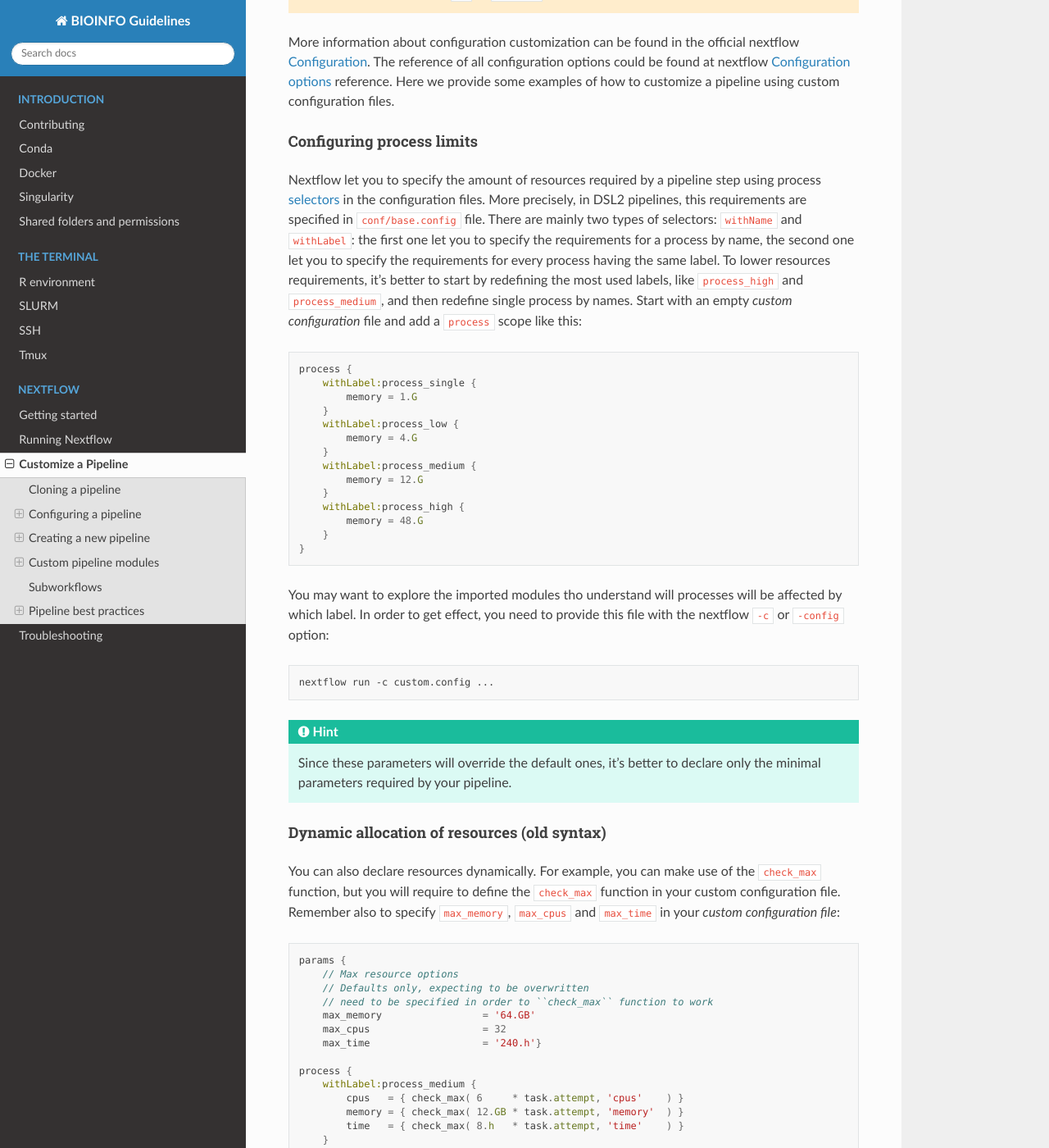
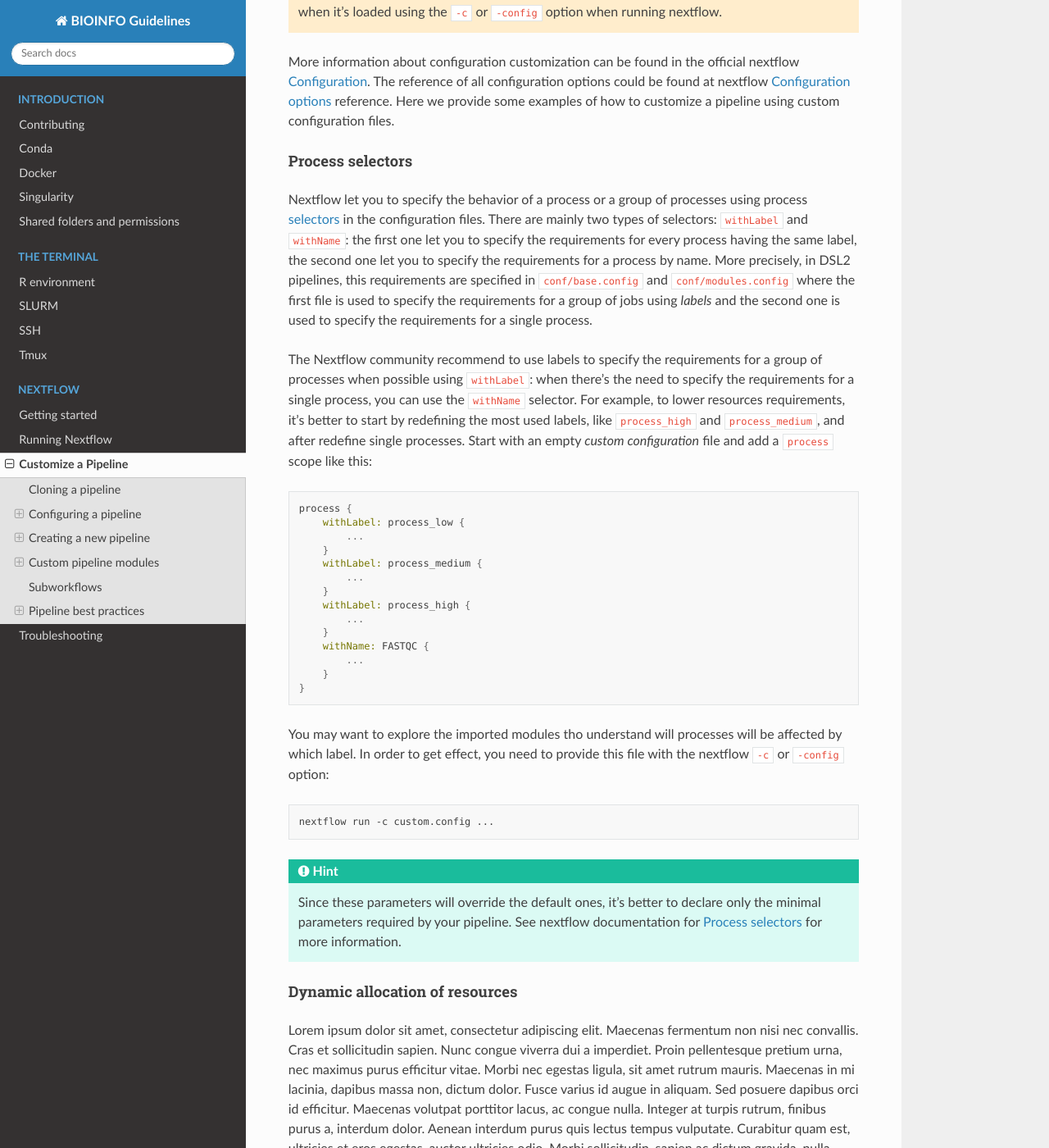
Before and after one commit to cnr-ibba/BIOINFO-guidelines, a Sphinx documentation site: the page built from docs/nextflow/customize.rst, in a window 1280 px wide and 1400 px high, scrolled down 3547 px. Shown: the whole window at 82% size. Built offline with Sphinx 7.4.7 and the Read the Docs theme 3.1.0, drawn with Linux system fonts in a browser that asks for light colours; some of the changed text lies outside the part shown.

Commit message:
:memo: describe process selectors

```diff
--- a/docs/nextflow/customize.rst
+++ b/docs/nextflow/customize.rst
@@ -152,34 +152,41 @@ The reference of all configuration options could be found at nextflow
 reference. Here we provide some examples of how to customize a pipeline using
 custom configuration files.
 
-Configuring process limits
-^^^^^^^^^^^^^^^^^^^^^^^^^^
+Process selectors
+^^^^^^^^^^^^^^^^^
 
-Nextflow let you to specify the amount of resources required by a pipeline step
+Nextflow let you to specify the behavior of a process or a group of processes
 using process `selectors <https://www.nextflow.io/docs/latest/config.html#process-selectors>`__
-in the configuration files. More precisely, in DSL2 pipelines, this requirements
-are specified in ``conf/base.config`` file. There are mainly two types of selectors:
-``withName`` and ``withLabel``: the first one let you to specify the requirements
-for a process by name, the second one let you to specify the requirements for every
-process having the same label. To lower resources requirements, it's better to
+in the configuration files. There are mainly two types of selectors:
+``withLabel`` and ``withName``: the first one let you to specify the requirements
+for every process having the same label, the second one let you to specify the
+requirements for a process by name. More precisely, in DSL2 pipelines, this requirements
+are specified in ``conf/base.config`` and ``conf/modules.config`` where the first
+file is used to specify the requirements for a group of jobs using *labels* and
+the second one is used to specify the requirements for a single process.
+
+The Nextflow community recommend to use labels to specify the requirements for
+a group of processes when possible using ``withLabel``: when there's
+the need to specify the requirements for a single process, you can use the ``withName``
+selector. For example, to lower resources requirements, it's better to
 start by redefining the most used labels, like ``process_high`` and ``process_medium``,
-and then redefine single process by names. Start with an empty *custom configuration*
+and after redefine single processes. Start with an empty *custom configuration*
 file and add a ``process`` scope like this:
 
 .. code-block:: groovy
 
   process {
-      withLabel:process_single {
-          memory = 1.G
+      withLabel: process_low {
+          ...
       }
-      withLabel:process_low {
-          memory = 4.G
+      withLabel: process_medium {
+          ...
       }
-      withLabel:process_medium {
-          memory = 12.G
+      withLabel: process_high {
+          ...
       }
-      withLabel:process_high {
-          memory = 48.G
+      withName: FASTQC {
+          ...
       }
   }
 
@@ -195,7 +202,24 @@ or ``-config`` option:
 .. hint::
 
   Since these parameters will override the default ones, it's better to declare only
-  the minimal parameters required by your pipeline.
+  the minimal parameters required by your pipeline. See nextflow documentation for
+  `Process selectors <https://www.nextflow.io/docs/latest/config.html#process-selectors>`__
+  for more information.
+
+.. _dynamic-allocation-resources:
+
+Dynamic allocation of resources
+^^^^^^^^^^^^^^^^^^^^^^^^^^^^^^^
+
+Lorem ipsum dolor sit amet, consectetur adipiscing elit. Maecenas fermentum non
+nisi nec convallis. Cras et sollicitudin sapien. Nunc congue viverra dui a imperdiet.
+Proin pellentesque pretium urna, nec maximus purus efficitur vitae. Morbi nec egestas
+ligula, sit amet rutrum mauris. Maecenas in mi lacinia, dapibus massa non, dictum
+dolor. Fusce varius id augue in aliquam. Sed posuere dapibus orci id efficitur.
+Maecenas volutpat porttitor lacus, ac congue nulla. Integer at turpis rutrum, finibus
+purus a, interdum dolor. Aenean interdum purus quis lectus tempus vulputate. Curabitur
+quam est, ultricies et eros egestas, auctor ultricies odio. Morbi sollicitudin, sapien
+ac dictum gravida, nulla sapien ornare felis, quis gravida dui nulla pulvinar diam.
 
 Dynamic allocation of resources (old syntax)
 ^^^^^^^^^^^^^^^^^^^^^^^^^^^^^^^^^^^^^^^^^^^^
@@ -213,7 +237,8 @@ and ``max_time`` in your *custom configuration file*:
       // need to be specified in order to ``check_max`` function to work
       max_memory                 = '64.GB'
       max_cpus                   = 32
-      max_time                   = '240.h'}
+      max_time                   = '240.h'
+  }
 
   process {
       withLabel:process_medium {
@@ -734,4 +759,4 @@ Lower resources usage
 You should consider to lower the resources required by your pipeline. This will
 avoid the costs of allocating more resources than needed and will let you complete
 your analysis in a shorter time when resources are limited.
-Take a look at `Lowering pipeline requirements`_ documentation section.
+Take a look at :ref:`dynamic-allocation-resources` documentation section.
```
